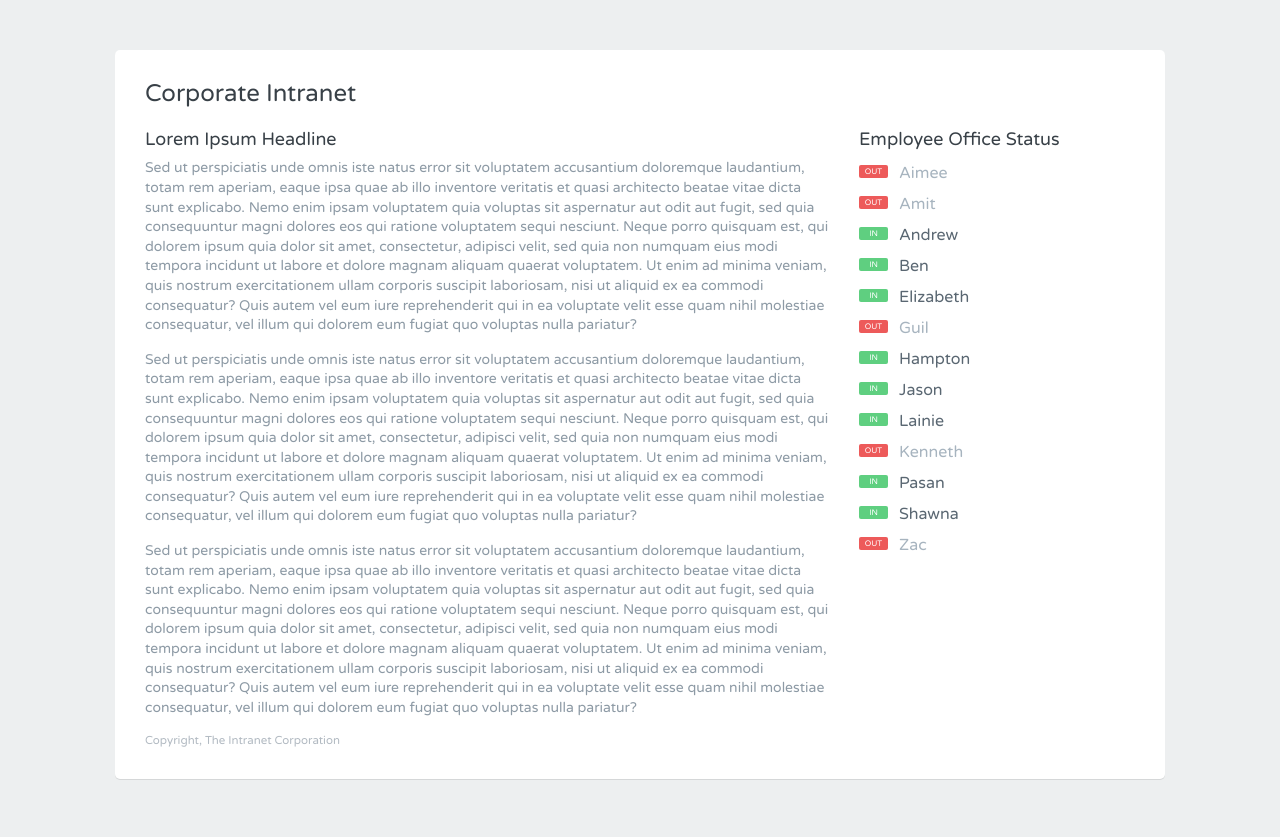
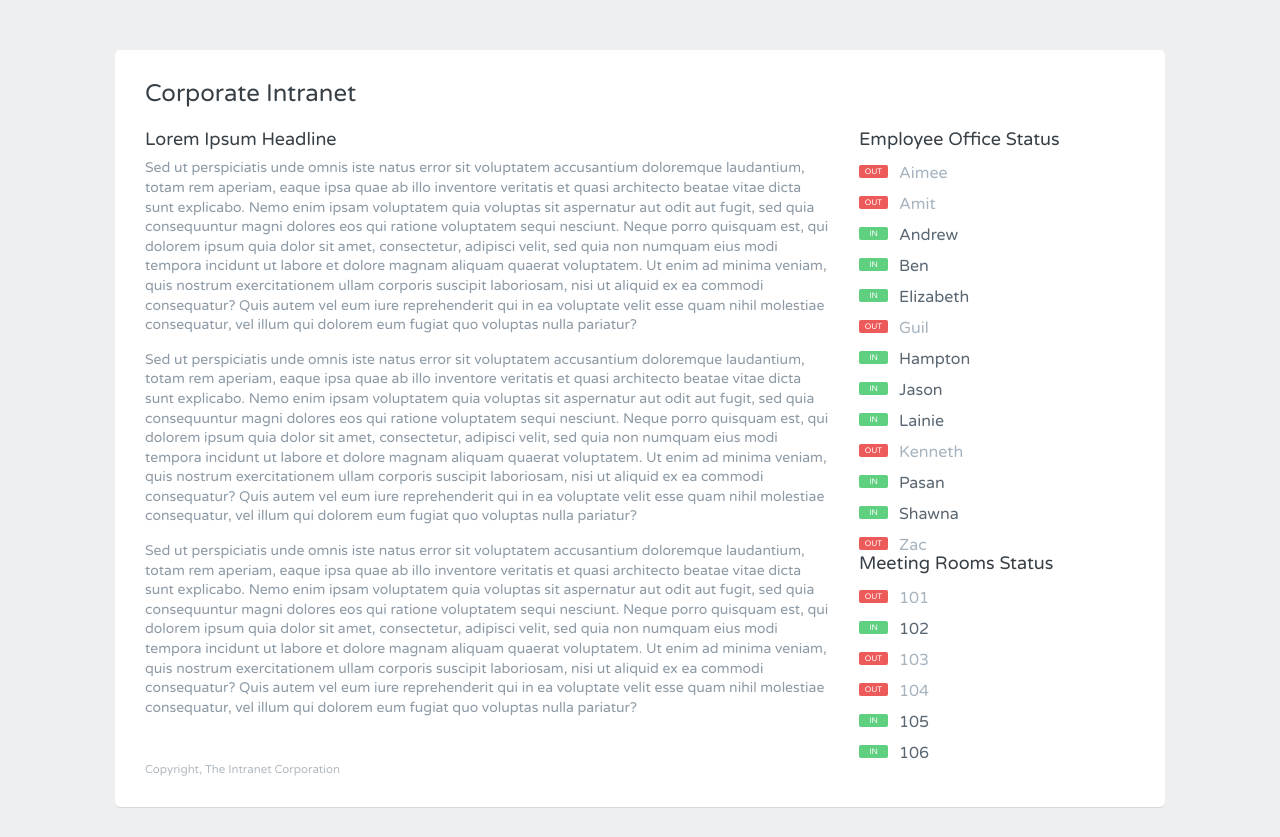
Before and after one commit to danutzivadev/AJAX_Challange, a plain HTML site: page index.html in a window 1280 px wide. Before the commit the page ends 809 px from the top, so only its background shows below. Drawn offline with Linux system fonts and the light colour scheme.

Commit message:
Challange

```diff
--- a/css/main.css
+++ b/css/main.css
@@ -321,11 +321,11 @@ ul li {
   position: relative;
 }
 
-ul.bulleted li {
+ul.bulleted li, ul.rooms li {
   padding-left: 40px;
 }
 
-ul.bulleted li:before {
+ul.bulleted li:before,ul.rooms li:before {
   position: absolute;
   top: 0;
   left: 0;
@@ -337,20 +337,20 @@ ul.bulleted li:before {
   width: 25px;
 }
 
-ul.bulleted .in {
+ul.bulleted .in,ul.rooms .in {
   color: #5A6772;
 }
 
-ul.bulleted .in:before {
+ul.bulleted .in:before ,ul.rooms .in:before{
   content: "IN";
   background-color: #5fcf80;
 }
 
-ul.bulleted .out {
+ul.bulleted .out,ul.rooms .out {
   color: #A7B4BF;
 }
 
-ul.bulleted .out:before {
+ul.bulleted .out:before,ul.rooms .out:before  {
   content: "OUT";
   background-color: #ed5a5a;
 }
--- /dev/null
+++ b/data/rooms.json
@@ -0,0 +1,26 @@
+[
+    {
+       "number":"101",
+       "availability":"full"
+    },
+    {
+       "number":"102",
+       "availability":"empty"
+    },
+    {
+       "number":"103",
+       "availability":"full"
+    },
+    {
+       "number":"104",
+       "availability":"full"
+    },
+    {
+       "number":"105",
+       "availability":"empty"
+    },
+    {
+       "number":"106",
+       "availability":"empty"
+    }
+ ]
--- a/index.html
+++ b/index.html
@@ -25,7 +25,9 @@
         <aside class="grid-30 list">
           <h2>Employee Office Status</h2>
           <div id="employeeList">
-
+          </div>
+          <h2>Meeting Rooms Status</h2>
+          <div id="roomList">
           </div>
         </aside>
         <footer class="grid-100">
--- a/js/widget.js
+++ b/js/widget.js
@@ -20,3 +20,52 @@ xhr.onreadystatechange = function () {
 
 xhr.open('GET', 'data/employees.json');
 xhr.send();
+
+
+// var x = new XMLHttpRequest();
+// x.onreadystatechange = function () {
+//     if (x.readyState === 4) {
+//         var rooms = JSON.parse(x.responseText);
+//         var sHTML = '<ul class="rooms">';
+//         for (var i=0; i<rooms.length; i += 1) {
+//             if (rooms[i].availability === true) {
+//                 sHTML += '<li class="in">';
+//         } else {
+//                 sHTML += '<li class="out">';
+//             }
+//             sHTML += rooms[i].number;
+//             sHTML += '</li>';
+
+//         }
+//         sHTML += '</ul>';
+//         document.getElementById('roomList').innerHTML = sHTML;
+//     }
+// };
+
+// xhr.open('GET', 'data/rooms.json');
+// xhr.send();
+
+
+
+var xhr2 = new XMLHttpRequest();
+xhr2.onreadystatechange = function () {
+    if (xhr2.readyState === 4) {
+        var rooms = JSON.parse(xhr2.responseText);
+        var statusHTML2 = '<ul class="rooms">';
+        for (var i=0; i<rooms.length; i += 1) {
+            if (rooms[i].availability === "empty") {
+                statusHTML2 += '<li class="in">';
+        } else {
+                statusHTML2 += '<li class="out">';
+            }
+            statusHTML2 += rooms[i].number;
+            statusHTML2 += '</li>';
+
+        }
+        statusHTML2 += '</ul>';
+        document.getElementById('roomList').innerHTML = statusHTML2;
+    }
+};
+
+xhr2.open('GET', 'data/rooms.json');
+xhr2.send();
```
